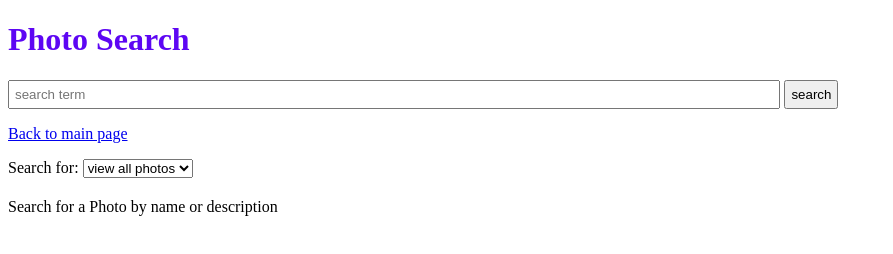
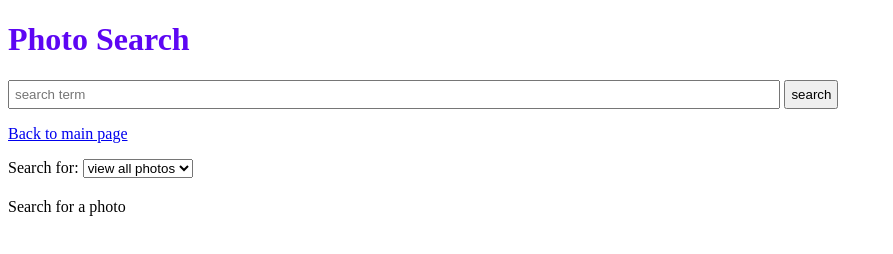
Before and after one commit to MnsDej/Group5SearchEngine, a website: page client/index-photos.html in a window 1280 px wide. Shown: the whole page, without its empty margins (0-893 px from the left). Drawn offline with Linux system fonts and the light colour scheme.

Commit message:
update indexes

```diff
--- a/client/index-photos.html
+++ b/client/index-photos.html
@@ -21,7 +21,7 @@
   </p>
 </form>
 <article class="searchResults">
-    Search for a Photo by name or description
+    Search for a photo
 </article>
 <script src="main-photos.js"></script>
 </body>
```
Also changed, not shown: client/index-pdf.html (+1 -1 lines).
